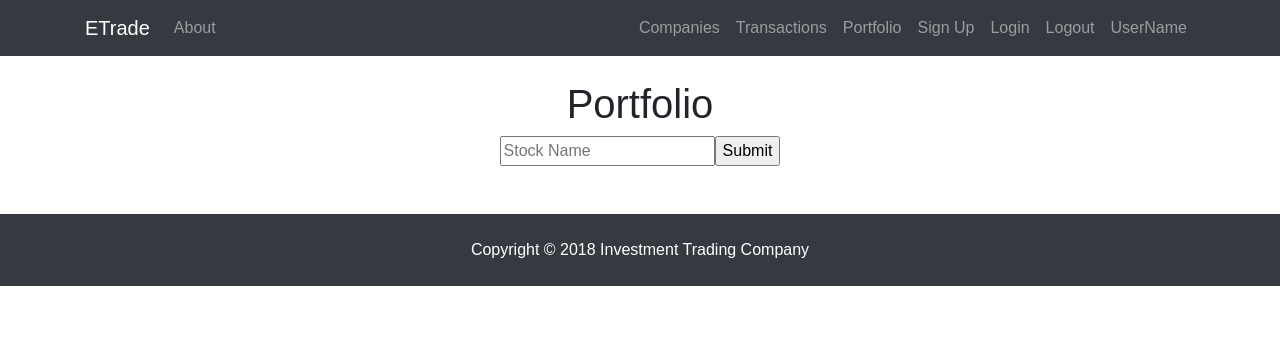
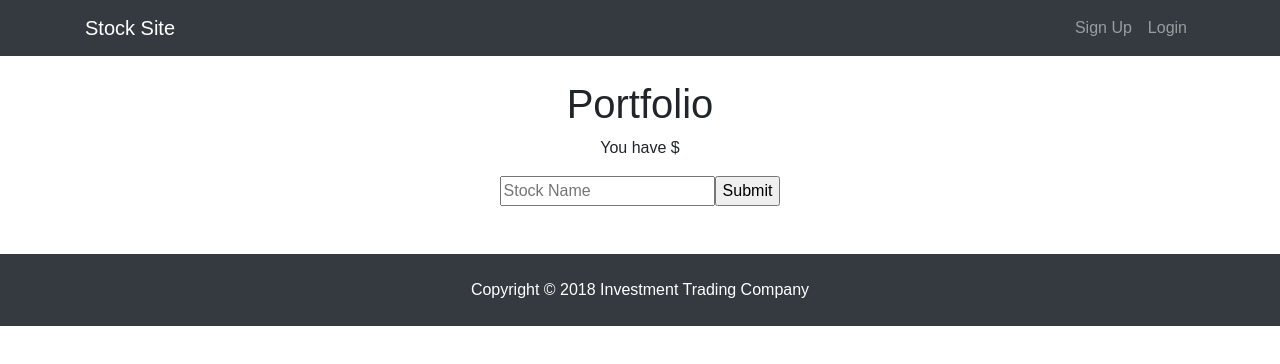
Before and after one commit to electrone901/TTP-FS-20180728, a React (Create React App) app in the folder client/: page /portfolio in a window 1280 px wide. Shown: the top 364 px of the page. Built offline with nearby package versions, Linux system fonts and the light colour scheme.

Commit message:
add conditional to navbar

```diff
--- a/client/src/App.js
+++ b/client/src/App.js
@@ -4,7 +4,7 @@ import { Provider } from 'react-redux';
 import jwt_decode from 'jwt-decode';
 
 import setAuthToken from './utilis/setAuthToken';
-import { setCurrentUser } from './actions/authActions';
+import { setCurrentUser, logoutUser } from './actions/authActions';
 
 import store from './store';
 
@@ -22,6 +22,13 @@ if(localStorage.jwtToken) {
   setAuthToken(localStorage.jwtToken);
   const decoded = jwt_decode(localStorage.jwtToken);
   store.dispatch(setCurrentUser(decoded));
+
+  const currentTime = Date.now() / 1000;
+
+  if(decoded.exp < currentTime){
+    store.dispatch(logoutUser());
+    window.location.href = '/login';
+  }
 }
 
 class App extends Component {
--- a/client/src/components/auth/Login.js
+++ b/client/src/components/auth/Login.js
@@ -13,6 +13,13 @@ class Login extends Component{
         };
         this.onChange = this.onChange.bind(this);
         this.onSubmit = this.onSubmit.bind(this);
+    }
+
+
+    componentDidMount(){
+      if(this.props.auth.isAuthenticated){
+        this.props.history.push('/portfolio');
+      }
     }
 
     componentWillReceiveProps(nextProps) {
--- a/client/src/components/auth/Register.js
+++ b/client/src/components/auth/Register.js
@@ -18,11 +18,18 @@ class Register extends Component{
         this.onSubmit = this.onSubmit.bind(this);
     }
 
-    componentWillReciveProps(nextProps) {
-        if(nextProps.errors) {
+    componentDidMount(){
+      if(this.props.auth.isAuthenticated){
+        this.props.history.push('/portfolio');
+      }
+    }
+
+    componentWillReceiveProps(nextProps){
+        if(nextProps.errors){
             this.setState({errors: nextProps.errors});
         }
     }
+
 
     onChange(e){
         this.setState({[e.target.name]: e.target.value});
@@ -36,19 +43,19 @@ class Register extends Component{
             password: this.state.password,
             password2: this.state.password2
         };
-        console.log('newUser',newUser);
+
         this.props.registerUser(newUser, this.props.history);
     }
 
     render(){
         const {errors} = this.state;
         return(
+
             <div className="register">
                 <div className="container">
                   <div className="row">
                     <div className="col-md-8 m-auto">
                       <h1 className="display-4 text-center">Sign Up</h1>
-
                       <form noValidate onSubmit={this.onSubmit}>
                         <div className="form-group">
                           <input type="text"
--- a/client/src/components/layout/Navbar.js
+++ b/client/src/components/layout/Navbar.js
@@ -1,14 +1,54 @@
 import React, { Component } from 'react';
 import { Link } from 'react-router-dom';
+import { connect } from 'react-redux';
+import { logoutUser } from '../../actions/authActions';
 
-export default class Navbar extends Component {
+
+class Navbar extends Component {
+
+  onLogoutClick(e){
+      e.preventDefault();
+      this.props.logoutUser();
+  }
+
   render() {
+    const {isAuthenticated, user} = this.props.auth;
+    const authLinks = (
+      <ul className="navbar-nav ml-auto">
+        <li className="nav-item">
+          <Link to="/" className="nav-link">
+              Welcome, {user.name}
+          </Link>
+        </li>
+        <li className="nav-item">
+          <Link to="/" onClick={this.onLogoutClick.bind(this)} className="nav-link">
+              Logout
+          </Link>
+        </li>
+      </ul>
+    );
+
+    const guestLinks = (
+      <ul className="navbar-nav ml-auto">
+        <li className="nav-item">
+          <Link className="nav-link" to="/register">
+            Sign Up
+          </Link>
+        </li>
+        <li className="nav-item">
+          <Link className="nav-link" to="/login">
+            Login
+          </Link>
+        </li>
+      </ul>
+    );
+
     return (
       <nav className="navbar navbar-expand-sm navbar-dark bg-dark mb-4">
         <div className="container">
-          <a className="navbar-brand" href="#">
-            ETrade
-          </a>
+          <Link className="navbar-brand" to="/">
+            Stock Site
+          </Link>
           <button
             className="navbar-toggler"
             type="button"
@@ -17,46 +57,25 @@ export default class Navbar extends Component {
           >
             <span className="navbar-toggler-icon" />
           </button>
-           <div className="collapse navbar-collapse" id="mobile-nav">
 
+          <div className="collapse navbar-collapse" id="mobile-nav">
             <ul className="navbar-nav mr-auto">
               <li className="nav-item">
-                <Link to="/" className="nav-link">About</Link>
+
               </li>
             </ul>
 
-            <ul className="navbar-nav ml-auto">
-              <li className="nav-item">
-                <Link to="/companies" className="nav-link">Companies</Link>
-              </li>
-              <li className="nav-item">
-                <Link to="/transactions" className="nav-link">Transactions</Link>
-              </li>
-              <li className="nav-item">
-                <Link to="/portfolio" className="nav-link">Portfolio</Link>
-              </li>
-              <li className="nav-item">
-                <Link to="/register" className="nav-link">Sign Up</Link>
-              </li>
-              <li className="nav-item">
-                <Link to="/login" className="nav-link">Login</Link>
-              </li>
-              <li className="nav-item">
-                <a className="nav-link" href="Login.html">
-                  Logout
-                </a>
-              </li>
-              <li className="nav-item">
-                <a className="nav-link" href="profiles.html">
-                  {' '}
-                  UserName
-                </a>
-              </li>
-            </ul>
+            {isAuthenticated ? authLinks : guestLinks}
+
           </div>
         </div>
       </nav>
-
     )
   }
 }
+
+const mapStateToProps = (state) => ({
+  auth: state.auth
+});
+
+export default connect(mapStateToProps, {logoutUser})(Navbar);
--- a/client/src/components/portfolio/Portfolio.js
+++ b/client/src/components/portfolio/Portfolio.js
@@ -44,14 +44,9 @@ class Portfolio extends Component{
              });
     }
 
-    onLogoutClick(e){
-        e.preventDefault();
-        this.props.logoutUser();
-        this.props.history.push('/');
-    }
-
     render(){
         const {isAuthenticated} = this.props.auth;
+        const {user} = this.props.auth;
         let stockInfo;
 
         stockInfo = (
@@ -60,16 +55,10 @@ class Portfolio extends Component{
             </div>
         );
 
-        const authLinks = (
-            <a href="" onClick={this.onLogoutClick.bind(this)} className="nav-link">
-                Logout
-            </a>
-        );
-
         return(
             <div className="Portfolio">
-                {isAuthenticated ? authLinks : null}
                 <h1 className="text-center">Portfolio</h1>
+                <p className="text-center">You have ${user.money}</p>
                 <form onSubmit={this.onSubmit}>
                     <input
                       type="text"
```
Also changed, not shown: client/src/actions/authActions.js (+7 -9 lines).
